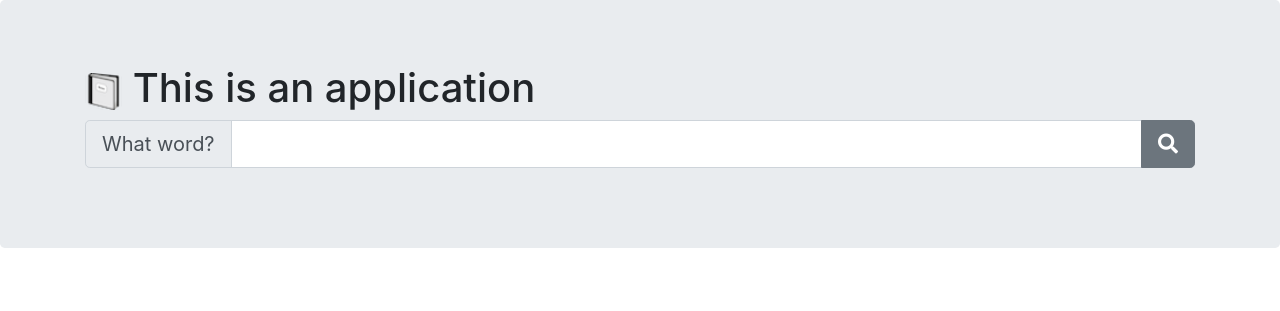
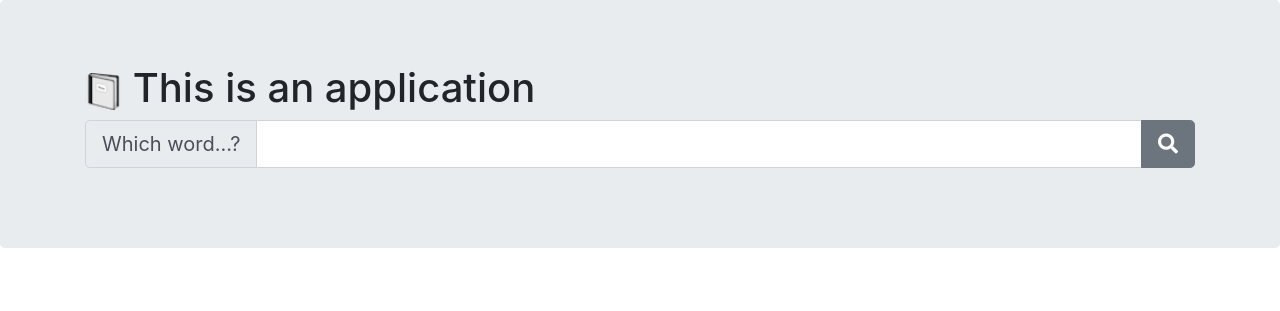
Before and after one commit to davidstanke/cloudbuild-demo-aguacate, a Flask app: page / in a window 1280 px wide. Shown: the top 311 px of the page. Run offline with Flask 2, Linux system fonts and the light colour scheme; some libraries are stand-ins or nearby versions.

Commit message:
Update base.html

```diff
--- a/app/templates/base.html
+++ b/app/templates/base.html
@@ -27,7 +27,7 @@
         <h1><img height="37px" width="37px" src="static/logo-32x32.png" alt="{{app_header}}"> {{app_header}}</h1>
         <div class="input-group mb-3 input-group-lg">
           <div class="input-group-prepend">
-            <span class="input-group-text">What word?</span>
+            <span class="input-group-text">Which word...?</span>
            </div>
           <input class="form-control" name="zipcode" type="text" id="word" value="{{word}}" onfocus="this.value=''">
           <div class="input-group-append">
```
